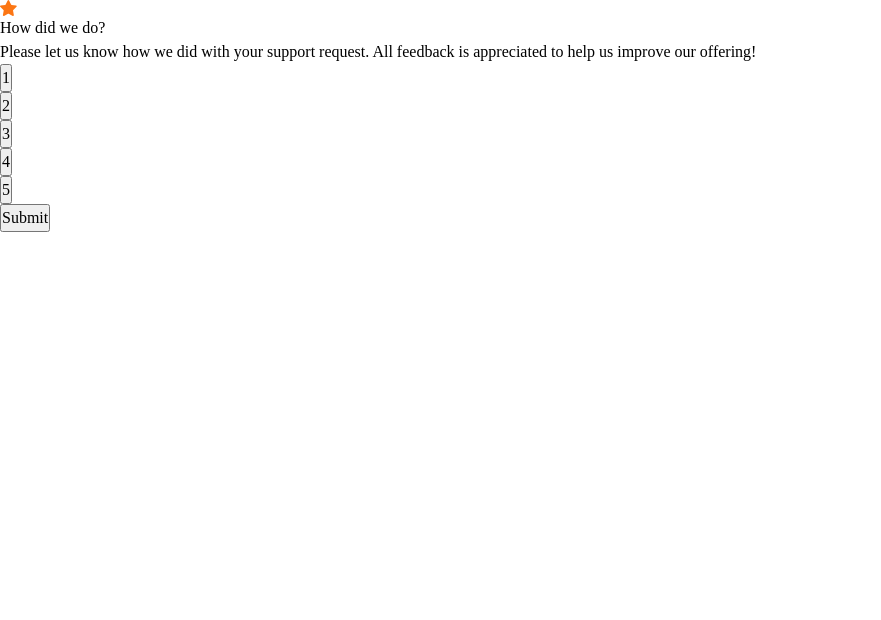
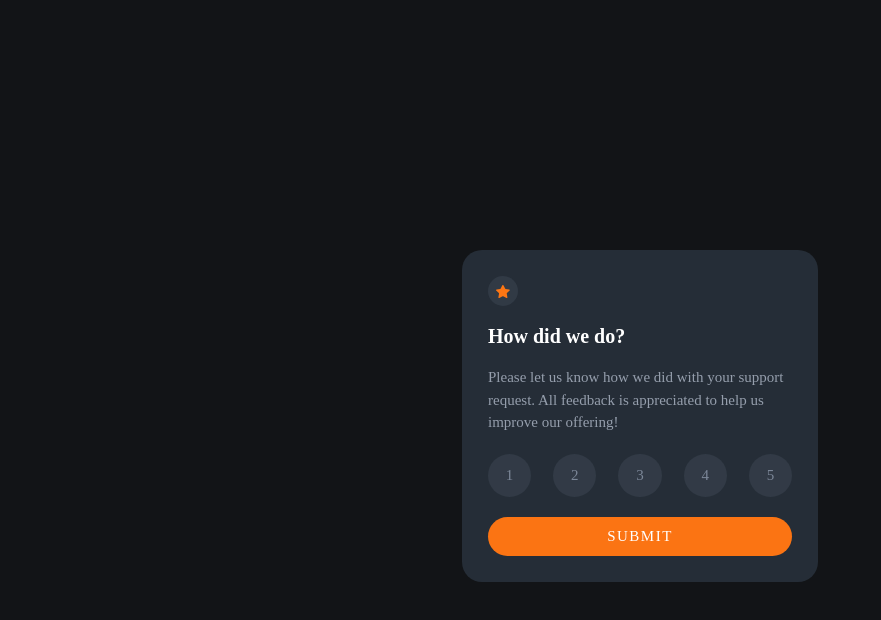
Before and after one commit to itsDevPaul/interactive-rating-component, a website built with Vite: page index.html in a window 1280 px wide. Shown: the whole page, without its empty margins (0-881 px from the left). Built offline with nearby package versions, Linux system fonts and the light colour scheme.

Commit message:
updated layout

```diff
--- a/index.html
+++ b/index.html
@@ -11,45 +11,42 @@
     <link rel="preconnect" href="https://fonts.gstatic.com" crossorigin>
     <link href="https://fonts.googleapis.com/css2?family=Overpass:wght@400;700&display=swap" rel="stylesheet">
   </head>
-  <body>
-    <header>
-      <h1 class="visually-hidden">Interactive rating component</h1>
-    </header>
+  <body class="center">
     <main>
-      <div class="rating-container">
+      <article class="rating-container" aria-label="Interactive rating component">
         <section class="rating-evaluation">
-          <div class="star-icon-wrapper">
-            <img src="images/icon-star.svg" alt="Star icon for rating system">
+          <div class="star-icon-wrapper center">
+            <img src="images/icon-star.svg" alt="">
           </div>
           <h2 class="section-heading">How did we do?</h2>
-          <p class="section-description">
+          <p>
             Please let us know how we did with your support request.
             All feedback is appreciated to help us improve our offering!
           </p>
-          <div class="rating">
+          <div>
             <span class="visually-hidden">Rate your experience out of 5</span>
-            <ul class="rating-list">
-              <li><button class="rating-number">1</button></li>
-              <li><button class="rating-number">2</button></li>
-              <li><button class="rating-number">3</button></li>
-              <li><button class="rating-number">4</button></li>
-              <li><button class="rating-number">5</button></li>
+            <ul class="rating-list" role="list">
+              <li><button class="rating-number-button">1</button></li>
+              <li><button class="rating-number-button">2</button></li>
+              <li><button class="rating-number-button">3</button></li>
+              <li><button class="rating-number-button">4</button></li>
+              <li><button class="rating-number-button">5</button></li>
             </ul>
           </div>
-          <button type="submit" id="button" class="button">Submit</button>
+          <button type="submit" class="submit-button">SUBMIT</button>
         </section>
-        <section class="feedback-confirmation">
-          <img class="feedback-confirmation-image" src="images/illustration-thank-you.svg" alt="Confirmation checkmark">
+        <section class="feedback-confirmation center">
+          <img src="images/illustration-thank-you.svg" alt="Confirmation checkmark">
           <p class="feedback-confirmation-rating">You selected out
             <span class="feedback-confirmation-rating-value"></span> of 5
           </p>
           <h2 class="section-heading">Thank you!</h2>
-          <p class="section-description">
+          <p class="feedback-confirmation-description">
             We appreciate you taking the time to give a rating. If you ever need more support,
             don’t hesitate to get in touch!
           </p>
         </section>
-      </div>
+      </article>
     </main>
     <script type="module" src="/main.js"></script>
   </body>
--- a/style.css
+++ b/style.css
@@ -4,58 +4,52 @@
   --color-neutral-white: hsl(0, 0%, 100%);
   --color-neutral-light-grey: hsl(217, 12%, 63%);
   --color-neutral-medium-grey: hsl(216, 12%, 54%);
+  --color-neutral-medium-grey-15: hsla(216, 12%, 54%, 0.15);
   --color-neutral-dark-blue: hsl(213, 19%, 18%);
   --color-neutral-very-dark-blue: hsl(216, 12%, 8%);
 
   --font-primary: font-family: 'Overpass', sans-serif;
-  --font-size-body: .9375rem;
 
-  --font-weight-normal: 400;
+  --font-weight-regular: 400;
   --font-weight-bold: 700;
 }
 
-/* https://piccalil.li/blog/a-modern-css-reset */
-
-/* Box sizing rules */
+/* CSS reset */
 *,
 *::before,
 *::after {
   box-sizing: border-box;
 }
 
-/* Remove default margin */
 * {
   margin: 0;
   padding: 0;
   font: inherit;
 }
 
-/* Remove list styles on ul, ol elements with a list role,
- which suggests default styling will be removed */
 ul[role='list'],
 ol[role='list'] {
   list-style: none;
 }
 
-/* Set core root defaults */
-html:focus-within {
-  scroll-behavior: smooth;
-}
-
-/* Set core body defaults */
 body {
   min-height: 100vh;
   text-rendering: optimizeSpeed;
   line-height: 1.5;
 }
 
-/* Make images easier to work with */
 img,
 svg {
   max-width: 100%;
   display: block;
 }
 
+h1,
+h2 {
+  line-height: 1;
+}
+
+/* utilities */
 .visually-hidden {
   position: absolute;
   clip: rect(0 0 0 0);
@@ -64,10 +58,125 @@ svg {
   overflow: hidden;
 }
 
+.center {
+  display: grid;
+  place-items: center;
+}
 
+button {
+  cursor: pointer;
+  border: 0;
+}
 
+/* general styling */
+body {
+  font-family: var(--font-primary);
+  font-size: .9375rem;
+  font-weight: var(--font-weight-regular);
+  color: var(--color-neutral-light-grey);
+  background-color: var(--color-neutral-very-dark-blue);
+  margin: 1rem;
+}
 
+.rating-container {
+  --content-padding: 1.325rem;
+  --content-spacing: 1.25rem;
+  --content-max-width: 21.75rem;
+}
+
+@media (min-width: 40em) {
+  .rating-container {
+    --content-padding: 1.625rem;
+    --content-max-width: 22.25rem;
+  }
+}
+
+.rating-evaluation,
+.feedback-confirmation {
+  background-color: var(--color-neutral-dark-blue);
+  padding: var(--content-padding);
+  border-radius: 1.25rem;
+  max-width: var(--content-max-width);
+
+  display: grid;
+  gap: var(--content-spacing);
+}
+
+.rating-evaluation[data-hidden="true"] {
+  display: none;
+}
+
+.star-icon-wrapper {
+  background-color: var(--color-neutral-medium-grey-15);
+  width: 1.875rem;
+  aspect-ratio: 1;
+  border-radius: 50%;
+}
+
+.star-icon-wrapper img {
+  width: .875rem;
+}
+
+.section-heading {
+  font-size: 1.25rem;
+  font-weight: var(--font-weight-bold);
+  color: var(--color-neutral-white);
+}
+
+.rating-list {
+  display: flex;
+  justify-content: space-between;
+  gap: 0.5em;
+}
+
+.rating-number-button {
+  padding: .6875em 1.1875em;
+  border-radius: 50%;
+  background-color: var(--color-neutral-medium-grey-15);
+  color: var(--color-neutral-medium-grey);
+  transition: background-color 0.15s,
+   color 0.15s;
+}
+
+.rating-number-button:hover {
+  background-color: var(--color-primary-orange);
+  color: var(--color-neutral-white);
+}
+
+.rating-number-button:active {
+  background-color: var(--color-neutral-medium-grey);
+}
+
+.submit-button {
+  background-color: var(--color-primary-orange);
+  color: var(--color-neutral-white);
+  padding-block: .5rem;
+  letter-spacing: 0.1em;
+  border-radius: 100vmax;
+  transition: background-color 0.15s,
+   color 0.15s;
+}
+
+.submit-button:hover {
+  background-color: var(--color-neutral-white);
+  color: var(--color-primary-orange);
+}
 
 .feedback-confirmation {
   display: none;
 }
+
+.feedback-confirmation[data-visible="true"] {
+  display: grid;
+}
+
+.feedback-confirmation-rating {
+  background-color: var(--color-neutral-medium-grey-15);
+  padding: .5em .75em;
+  border-radius: 100vmax;
+  color: var(--color-primary-orange);
+}
+
+.feedback-confirmation-description {
+  text-align: center;
+}
```
